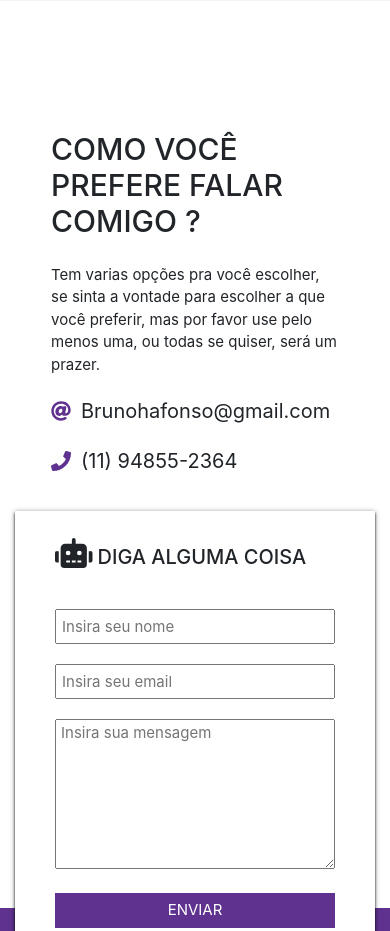
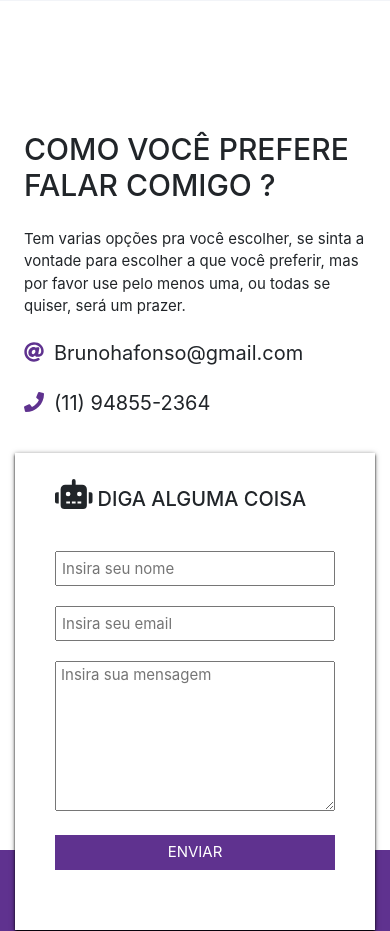
Before and after one commit to brunohafonso/cv, an Angular app: page / in a window 390 px wide. Shown: the part 4320-5251 px from the top of the page. Built offline with nearby package versions, Linux system fonts and the light colour scheme.

Commit message:
ajuste de responsividade

```diff
--- a/src/app/cv-main/cv-main.component.css
+++ b/src/app/cv-main/cv-main.component.css
@@ -587,4 +587,8 @@ footer {
       display: block;
       line-height: 40px;
     }
+
+    .container-contact-details  {
+      width: 95%;
+    }
   }
```
